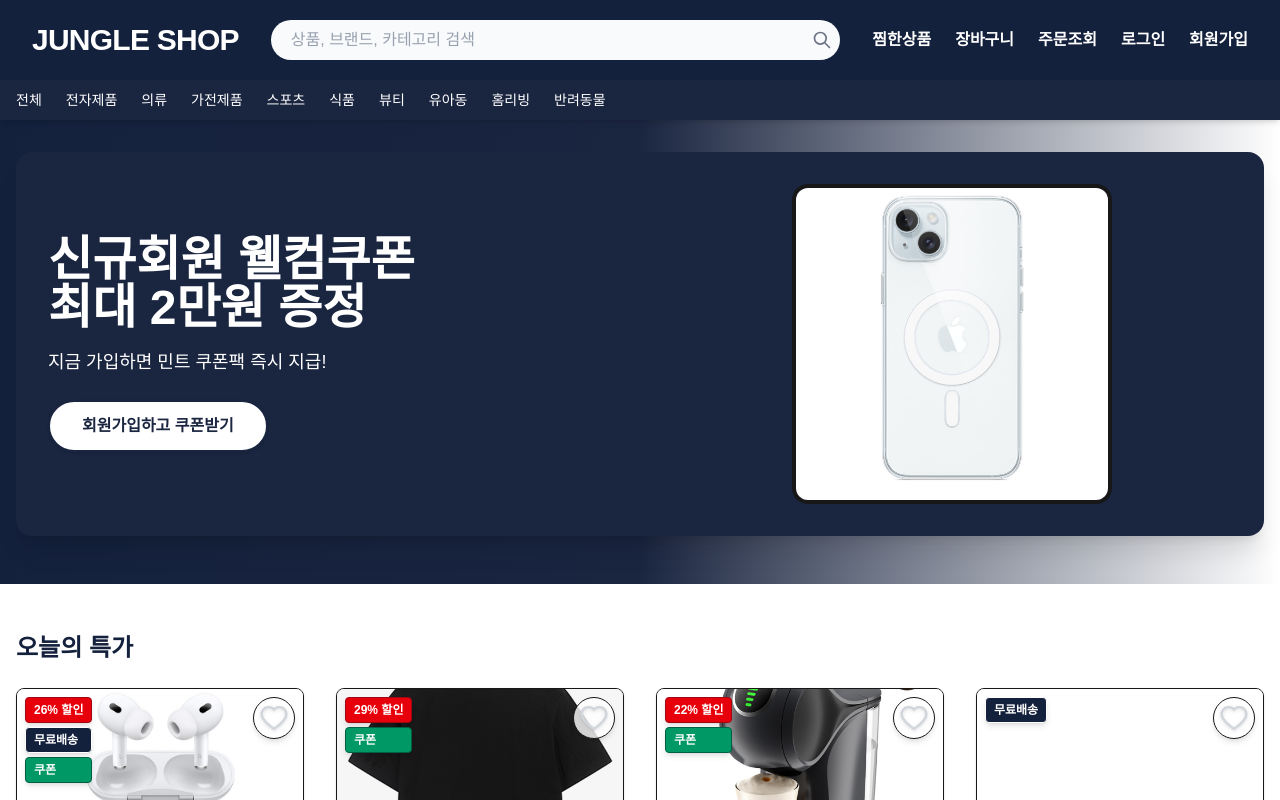
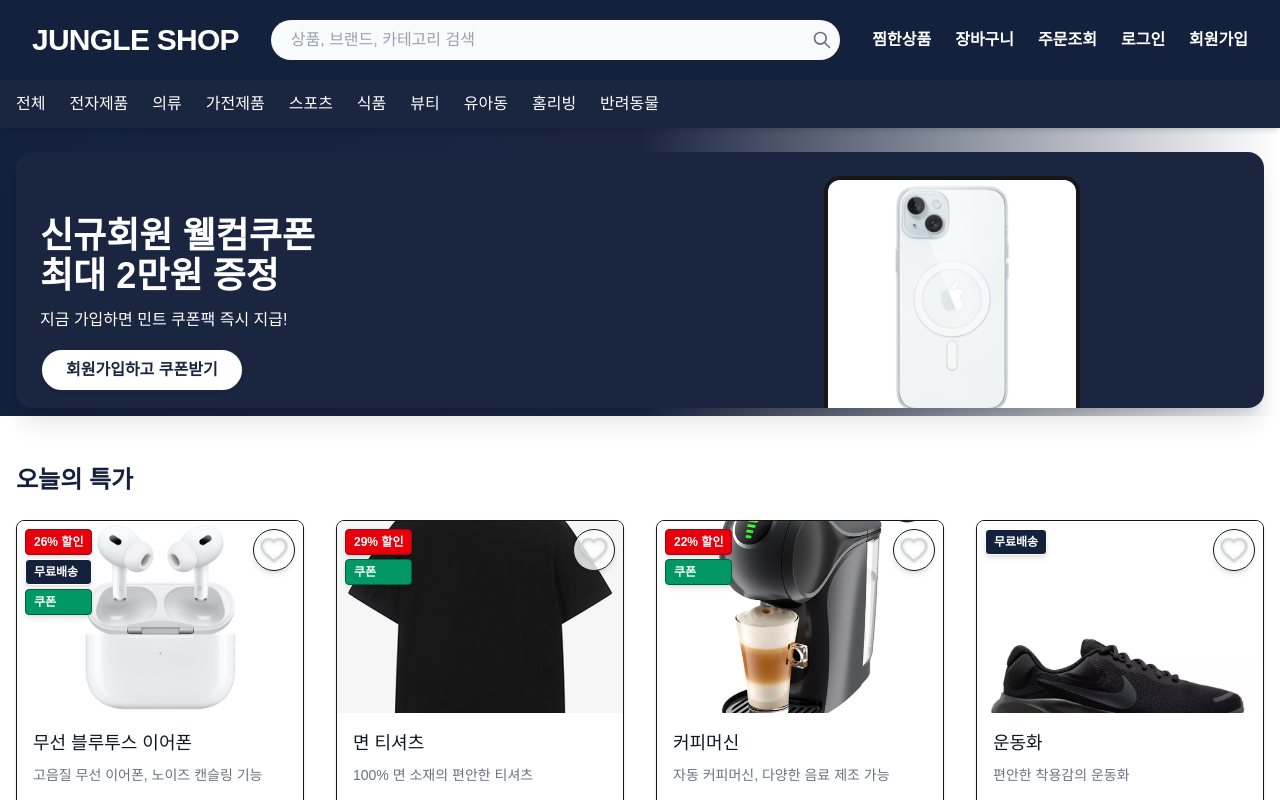
Before and after one commit to Eatventory/ShoppingMall, a Next.js app in the folder frontend/: page / in a window 1280 px wide. Shown: the top 800 px of the page. Built offline with nearby package versions, Linux system fonts and the light colour scheme.

Commit message:
modify swiper & category font size

```diff
--- a/frontend/src/app/page.tsx
+++ b/frontend/src/app/page.tsx
@@ -14,49 +14,49 @@ export default function Home() {
   return (
     <div className="min-h-screen bg-white">
       {/* 메인 슬라이드 배너 */}
-      <section className="bg-gradient-to-r from-[#14213d] via-[#1a2540] to-mint-400 py-0">
-        <div className="max-w-7xl mx-auto px-4 pt-8 pb-12">
+      <section className="bg-gradient-to-r from-[#14213d] via-[#1a2540] to-mint-400 py-0 h-72">
+        <div className="max-w-7xl mx-auto px-4 pt-6 pb-8 h-full">
           <Swiper
             spaceBetween={24}
             slidesPerView={1}
             loop={true}
             autoplay={{ delay: 3500, disableOnInteraction: false }}
             modules={[Autoplay]}
-            className="rounded-2xl shadow-xl overflow-hidden"
+            className="rounded-2xl shadow-xl overflow-hidden h-64"
           >
             <SwiperSlide>
               <div className="flex flex-col md:flex-row items-center bg-[#14213d]">
-                <div className="text-white md:w-1/2 p-8">
-                  <h2 className="text-4xl md:text-5xl font-extrabold mb-4">여름맞이 쿨특가<br />최대 50% 할인!</h2>
-                  <p className="text-lg mb-6">시원한 여름 상품을 민트 특가로 만나보세요.</p>
-                  <Link href="/products" className="inline-block bg-white text-[#14213d] border-2 border-[#14213d] font-bold px-8 py-3 rounded-full shadow hover:bg-mint-400 hover:text-[#14213d] hover:border-mint-400 transition">특가 상품 보기</Link>
+                <div className="text-white md:w-1/2 p-6">
+                  <h2 className="text-3xl md:text-4xl font-extrabold mb-3">여름맞이 쿨특가<br />최대 50% 할인!</h2>
+                  <p className="text-base mb-4">시원한 여름 상품을 민트 특가로 만나보세요.</p>
+                  <Link href="/products" className="inline-block bg-white text-[#14213d] border-2 border-[#14213d] font-bold px-6 py-2 rounded-full shadow hover:bg-mint-400 hover:text-[#14213d] hover:border-mint-400 transition">특가 상품 보기</Link>
                 </div>
-                <div className="md:w-1/2 flex justify-center p-8">
-                  <img src="/sample1.jpg" alt="여름 특가" className="rounded-2xl w-80 h-80 object-cover border-4 border-mint-400" />
+                <div className="md:w-1/2 flex justify-center p-6">
+                  <img src="/sample1.jpg" alt="여름 특가" className="rounded-2xl w-64 h-64 object-cover border-4 border-mint-400" />
                 </div>
               </div>
             </SwiperSlide>
             <SwiperSlide>
               <div className="flex flex-col md:flex-row items-center bg-[#1a2540]">
-                <div className="text-white md:w-1/2 p-8">
-                  <h2 className="text-4xl md:text-5xl font-extrabold mb-4">신규회원 웰컴쿠폰<br />최대 2만원 증정</h2>
-                  <p className="text-lg mb-6">지금 가입하면 민트 쿠폰팩 즉시 지급!</p>
-                  <Link href="/register" className="inline-block bg-white text-[#1a2540] border-2 border-[#1a2540] font-bold px-8 py-3 rounded-full shadow hover:bg-mint-400 hover:text-[#1a2540] hover:border-mint-400 transition">회원가입하고 쿠폰받기</Link>
+                <div className="text-white md:w-1/2 p-6">
+                  <h2 className="text-3xl md:text-4xl font-extrabold mb-3">신규회원 웰컴쿠폰<br />최대 2만원 증정</h2>
+                  <p className="text-base mb-4">지금 가입하면 민트 쿠폰팩 즉시 지급!</p>
+                  <Link href="/register" className="inline-block bg-white text-[#1a2540] border-2 border-[#1a2540] font-bold px-6 py-2 rounded-full shadow hover:bg-mint-400 hover:text-[#1a2540] hover:border-mint-400 transition">회원가입하고 쿠폰받기</Link>
                 </div>
-                <div className="md:w-1/2 flex justify-center p-8">
-                  <img src="/sample2.jpg" alt="웰컴쿠폰" className="rounded-2xl w-80 h-80 object-cover border-4 border-mint-400" />
+                <div className="md:w-1/2 flex justify-center p-6">
+                  <img src="/sample2.jpg" alt="웰컴쿠폰" className="rounded-2xl w-64 h-64 object-cover border-4 border-mint-400" />
                 </div>
               </div>
             </SwiperSlide>
             <SwiperSlide>
               <div className="flex flex-col md:flex-row items-center bg-mint-400">
-                <div className="text-white md:w-1/2 p-8">
-                  <h2 className="text-4xl md:text-5xl font-extrabold mb-4">오늘만! 타임딜<br />한정수량 초특가</h2>
-                  <p className="text-lg mb-6">놓치면 후회할 타임세일 상품을 확인하세요.</p>
-                  <Link href="/products" className="inline-block bg-white text-[#14213d] border-2 border-[#14213d] font-bold px-8 py-3 rounded-full shadow hover:bg-mint-400 hover:text-[#14213d] hover:border-mint-400 transition">타임딜 보기</Link>
+                <div className="text-white md:w-1/2 p-6">
+                  <h2 className="text-3xl md:text-4xl font-extrabold mb-3">오늘만! 타임딜<br />한정수량 초특가</h2>
+                  <p className="text-base mb-4">놓치면 후회할 타임세일 상품을 확인하세요.</p>
+                  <Link href="/products" className="inline-block bg-white text-[#14213d] border-2 border-[#14213d] font-bold px-6 py-2 rounded-full shadow hover:bg-mint-400 hover:text-[#14213d] hover:border-mint-400 transition">타임딜 보기</Link>
                 </div>
-                <div className="md:w-1/2 flex justify-center p-8">
-                  <img src="/sample3.jpg" alt="타임딜" className="rounded-2xl w-80 h-80 object-cover border-4 border-[#14213d]" />
+                <div className="md:w-1/2 flex justify-center p-6">
+                  <img src="/sample3.jpg" alt="타임딜" className="rounded-2xl w-64 h-64 object-cover border-4 border-[#14213d]" />
                 </div>
               </div>
             </SwiperSlide>
@@ -106,23 +106,41 @@ export default function Home() {
       <section className="max-w-7xl mx-auto px-4 py-12">
         <h3 className="text-2xl font-bold text-[#14213d] mb-6">이벤트 · 쿠폰 · 혜택</h3>
         <div className="grid grid-cols-1 sm:grid-cols-2 md:grid-cols-3 gap-8">
-          <div className="flex flex-col items-center bg-white rounded-xl shadow p-6 border border-mint-100">
+          <div
+            className="flex flex-col items-center bg-white rounded-xl shadow p-6 border border-mint-100 cursor-pointer hover:shadow-lg transition-shadow"
+            onClick={() => {
+              console.log('이벤트 카드 클릭: 여름맞이 쿨특가 쿠폰');
+              alert('여름맞이 쿨특가 쿠폰 이벤트 준비 중입니다!');
+            }}
+          >
             <div className="w-full aspect-[3/2] mb-4 overflow-hidden rounded-lg">
               <img src="/event-coupon.jpg" alt="쿠폰 이벤트" className="w-full h-full object-cover" />
             </div>
             <div className="text-lg font-semibold text-emerald-700 mb-2">여름맞이 쿨특가 쿠폰</div>
             <div className="text-gray-500 text-sm text-center">여름 상품 10% 할인쿠폰을 지금 받으세요!</div>
           </div>
-          <div className="flex flex-col items-center bg-white rounded-xl shadow p-6 border border-mint-100">
+          <div
+            className="flex flex-col items-center bg-white rounded-xl shadow p-6 border border-mint-100 cursor-pointer hover:shadow-lg transition-shadow"
+            onClick={() => {
+              console.log('이벤트 카드 클릭: 신규회원 웰컴 혜택');
+              alert('신규회원 웰컴 혜택 이벤트 준비 중입니다!');
+            }}
+          >
             <div className="w-full aspect-[3/2] mb-4 overflow-hidden rounded-lg">
-              <img src="/sample5.jpg" alt="신규회원 혜택" className="w-full h-full object-cover" />
+            <img src="/event-coupon.jpg" alt="쿠폰 이벤트" className="w-full h-full object-cover" />
             </div>
             <div className="text-lg font-semibold text-emerald-700 mb-2">신규회원 웰컴 혜택</div>
             <div className="text-gray-500 text-sm text-center">회원가입 시 웰컴쿠폰 즉시 지급!</div>
           </div>
-          <div className="flex flex-col items-center bg-white rounded-xl shadow p-6 border border-mint-100">
+          <div
+            className="flex flex-col items-center bg-white rounded-xl shadow p-6 border border-mint-100 cursor-pointer hover:shadow-lg transition-shadow"
+            onClick={() => {
+              console.log('이벤트 카드 클릭: 타임딜 한정 이벤트');
+              alert('타임딜 한정 이벤트 준비 중입니다!');
+            }}
+          >
             <div className="w-full aspect-[3/2] mb-4 overflow-hidden rounded-lg">
-              <img src="/sample6.jpg" alt="타임딜" className="w-full h-full object-cover" />
+            <img src="/event-coupon.jpg" alt="쿠폰 이벤트" className="w-full h-full object-cover" />
             </div>
             <div className="text-lg font-semibold text-emerald-700 mb-2">타임딜 한정 이벤트</div>
             <div className="text-gray-500 text-sm text-center">타임딜 상품 전용 5% 쿠폰을 확인하세요!</div>
--- a/frontend/src/components/Navbar.tsx
+++ b/frontend/src/components/Navbar.tsx
@@ -54,18 +54,18 @@ export default function Navbar() {
         </nav>
       </div>
       {/* 카테고리 바 */}
-      <div className="bg-[#1a2540] text-mint-400 text-sm">
-        <div className="max-w-7xl mx-auto px-4 flex space-x-6 h-10 items-center">
-          <Link href="/products" className="hover:text-white">전체</Link>
-          <Link href="/products?category=electronics" className="hover:text-white">전자제품</Link>
-          <Link href="/products?category=clothing" className="hover:text-white">의류</Link>
-          <Link href="/products?category=appliances" className="hover:text-white">가전제품</Link>
-          <Link href="/products?category=sports" className="hover:text-white">스포츠</Link>
-          <Link href="/products?category=food" className="hover:text-white">식품</Link>
-          <Link href="/products?category=beauty" className="hover:text-white">뷰티</Link>
-          <Link href="/products?category=kids" className="hover:text-white">유아동</Link>
-          <Link href="/products?category=home" className="hover:text-white">홈리빙</Link>
-          <Link href="/products?category=pet" className="hover:text-white">반려동물</Link>
+      <div className="bg-[#1a2540] text-mint-400 text-base">
+        <div className="max-w-7xl mx-auto px-4 flex space-x-6 h-12 items-center">
+          <Link href="/products" className="hover:text-white font-medium">전체</Link>
+          <Link href="/products?category=electronics" className="hover:text-white font-medium">전자제품</Link>
+          <Link href="/products?category=clothing" className="hover:text-white font-medium">의류</Link>
+          <Link href="/products?category=appliances" className="hover:text-white font-medium">가전제품</Link>
+          <Link href="/products?category=sports" className="hover:text-white font-medium">스포츠</Link>
+          <Link href="/products?category=food" className="hover:text-white font-medium">식품</Link>
+          <Link href="/products?category=beauty" className="hover:text-white font-medium">뷰티</Link>
+          <Link href="/products?category=kids" className="hover:text-white font-medium">유아동</Link>
+          <Link href="/products?category=home" className="hover:text-white font-medium">홈리빙</Link>
+          <Link href="/products?category=pet" className="hover:text-white font-medium">반려동물</Link>
         </div>
       </div>
     </header>
```
